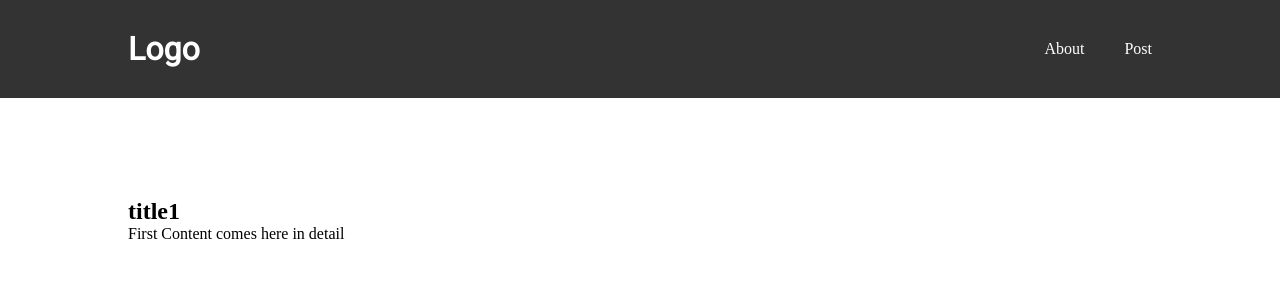
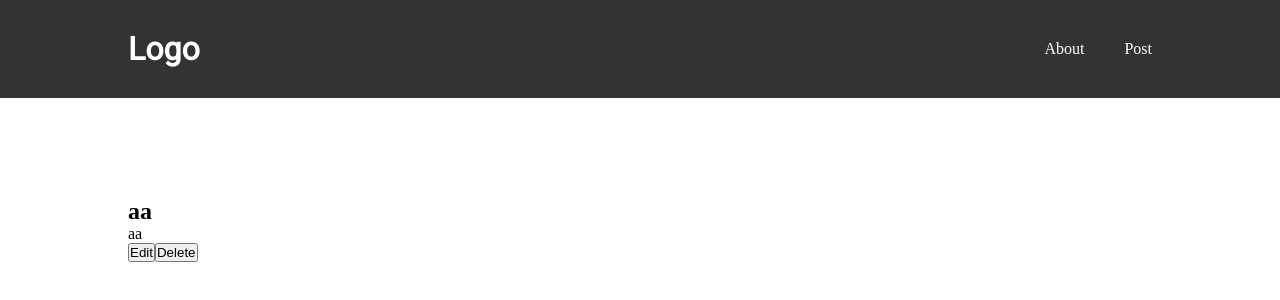
Before and after one commit to aajy/next-basic, a Next.js app: page /post/0 in a window 1280 px wide. Shown: the top 300 px of the page. Built offline with nearby package versions, Linux system fonts and the light colour scheme.

Commit message:
post detail페이지에서 삭제 후 목록페이지로 이동하는 로직

```diff
--- a/app/DB/postData.js
+++ b/app/DB/postData.js
@@ -1 +1 @@
-export const postDB=[{"id":0,"title":"title1","content":"First Content comes here in detail"},{"id":1,"title":"title2","content":"Second Content comes here in detail"},{"id":2,"title":"title3","content":"Third Content comes here in detail"}];
+export const postDB=[{"title":"aa","content":"aa","id":0}];
--- a/app/api/requestPost/[postNum]/route.js
+++ b/app/api/requestPost/[postNum]/route.js
@@ -7,20 +7,17 @@ export function GET(req, res) {
 	const { postNum } = res.params;
 	return NextResponse.json({ result: postDB[parseInt(postNum)] });
 }
+//순서3- 삭제 라우터 요청이 들어오면 전달받은 글 고유번호를 가지고 기존의 배열해서
+//해당 순번의 객체만 제거한다음 새롭게 바뀐 내용으로 기존의 파일을 서버쪽에서 덮어쓰기 함
 export function DELETE(req, res) {
 	const { postNum } = res.params;
-	if (postNum) {
-		const updatedPostDB = postDB.filter((el) => el.id !== parseInt(postNum));
-		const combinedData = JSON.stringify(updatedPostDB);
-		console.log('combinedData: ', combinedData);
-		//fs모듈로 기존 postData.js의 파일내용을 변경해서 저장
-		fs.writeFileSync(
-			'./app/DB/postData.js',
-			`export const postDB=${combinedData};`,
-			'utf-8'
-		);
-		return NextResponse.json({ result: updatedPostDB }, { status: 200 });
-	} else {
-		return NextResponse.json({ result: 'fail to Post' }, { status: 400 });
-	}
+	const deletedData = postDB.filter((post) => post.id != postNum);
+	const resultData = JSON.stringify(deletedData);
+
+	fs.writeFileSync(
+		'./app/DB/postData.js',
+		`export const postDB=${resultData};`,
+		'utf-8'
+	);
+	return NextResponse.json({ result: 'data deleted' }, { status: 200 });
 }
--- a/app/post/[id]/page.jsx
+++ b/app/post/[id]/page.jsx
@@ -1,11 +1,32 @@
 'use client';
 import styles from './detail.module.scss';
 import clsx from 'clsx';
+import { useRouter } from 'next/navigation';
 import { useState, useEffect } from 'react';
 
 export default function PostDetail({ params }) {
 	const { id } = params;
+	const router = useRouter();
+
 	const [PostEl, setPostEl] = useState(null);
+	//순서1 - 삭제할 글 번호를 인수로 받아서
+	//delelete메서드 방식으로 서버쪽에 요청 보내는 함수 정의
+	const handleDelete = (id) => {
+		if (!window.confirm('정말 글을 삭제하겠습니까?')) return;
+
+		fetch(`/api/requestPost/${id}`, { method: 'DELETE' })
+			.then((res) => {
+				if (res.ok) {
+					alert('글삭제 성공');
+					router.push('/post');
+				} else {
+					alert('글삭제 실패');
+				}
+			})
+			.catch((err) => {
+				console.log(err);
+			});
+	};
 
 	useEffect(() => {
 		fetch(`/api/requestPost/${id}`)
@@ -22,6 +43,12 @@ export default function PostDetail({ params }) {
 				<h2>{PostEl?.title}</h2>
 				<p>{PostEl?.content}</p>
 			</article>
+
+			<nav>
+				<button>Edit</button>
+				{/* 순서2- 삭제버튼 클릭시 params로 전달받은 글 고유번호룰 hadleDelete에 인수로 전달해서 호출 */}
+				<button onClick={() => handleDelete(id)}>Delete</button>
+			</nav>
 		</section>
 	);
 }
--- a/app/post/page.jsx
+++ b/app/post/page.jsx
@@ -24,6 +24,7 @@ export default function Post() {
 			}
 		});
 	};
+	//순서4- 목록페이지에서 삭제된 게시글도 갱신되 정보값으로 목록 데이터 다시 출력
 	useEffect(() => {
 		fetch('/api/requestPost')
 			.then((data) => data.json())
@@ -44,7 +45,6 @@ export default function Post() {
 						<h2>
 							<Link href={`/post/${post.id}`}>{post.title}</Link>
 						</h2>
-						<button onClick={() => handleDelete(post.id)}>delete</button>
 					</article>
 				);
 			})}
--- a/app/post/write/page.jsx
+++ b/app/post/write/page.jsx
@@ -2,8 +2,10 @@
 import { useState } from 'react';
 import styles from './write.module.scss';
 import clsx from 'clsx';
+import { useRouter } from 'next/navigation';
 
 export default function Write() {
+	const router = useRouter();
 	const [Post, setPost] = useState({ title: '', content: '' });
 
 	const handleChange = (e) => {
@@ -23,6 +25,7 @@ export default function Write() {
 				response.json().then((data) => {
 					console.log(data);
 					alert('글 저장에 성공했습니다.');
+					router.push('/post');
 				});
 			} else {
 				console.log(response);
```
